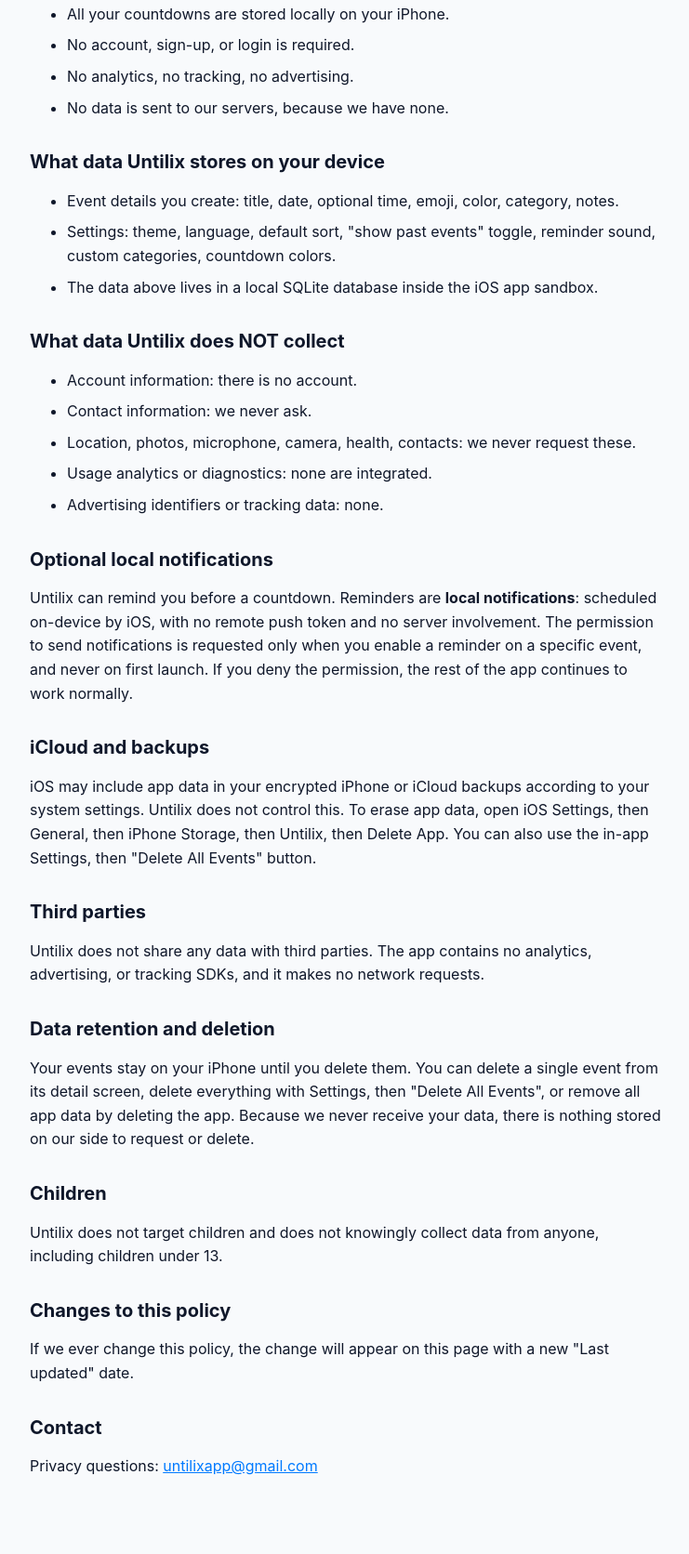
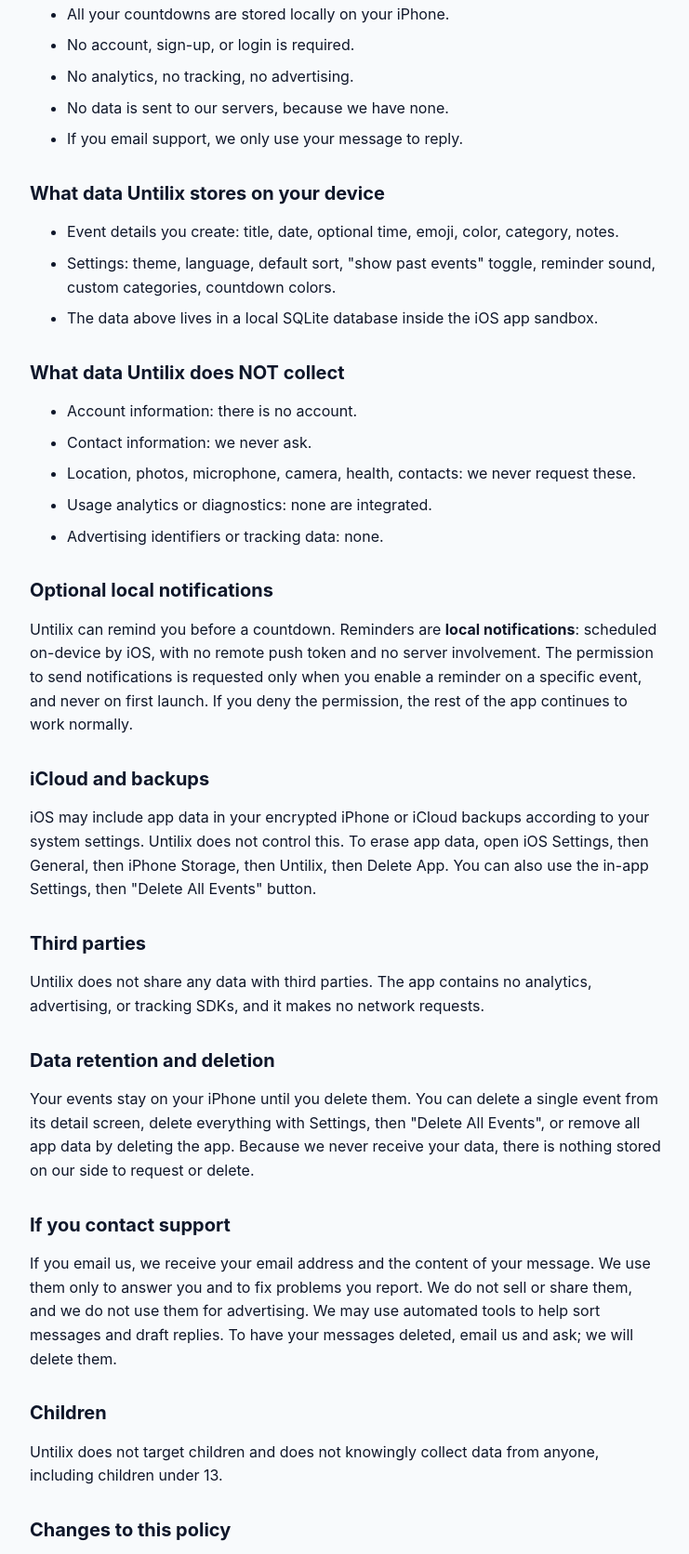
Before and after one commit to untilix-app/untilix, a plain HTML site: page privacy.html in a window 1280 px wide. Shown: the part 288-1960 px from the top of the page at 93% size, without its empty margins (268-1009 px from the left). Drawn offline with Linux system fonts and the light colour scheme.

Commit message:
Add files via upload

```diff
--- a/privacy.html
+++ b/privacy.html
@@ -67,6 +67,7 @@
       <li>No account, sign-up, or login is required.</li>
       <li>No analytics, no tracking, no advertising.</li>
       <li>No data is sent to our servers, because we have none.</li>
+      <li>If you email support, we only use your message to reply.</li>
     </ul>
 
     <h2>What data Untilix stores on your device</h2>
@@ -97,6 +98,9 @@
     <h2>Data retention and deletion</h2>
     <p>Your events stay on your iPhone until you delete them. You can delete a single event from its detail screen, delete everything with Settings, then "Delete All Events", or remove all app data by deleting the app. Because we never receive your data, there is nothing stored on our side to request or delete.</p>
 
+    <h2>If you contact support</h2>
+    <p>If you email us, we receive your email address and the content of your message. We use them only to answer you and to fix problems you report. We do not sell or share them, and we do not use them for advertising. We may use automated tools to help sort messages and draft replies. To have your messages deleted, email us and ask; we will delete them.</p>
+
     <h2>Children</h2>
     <p>Untilix does not target children and does not knowingly collect data from anyone, including children under 13.</p>
 
```
Also changed, not shown: index.html (+1 -1 lines), support.html (+1 -1 lines).
